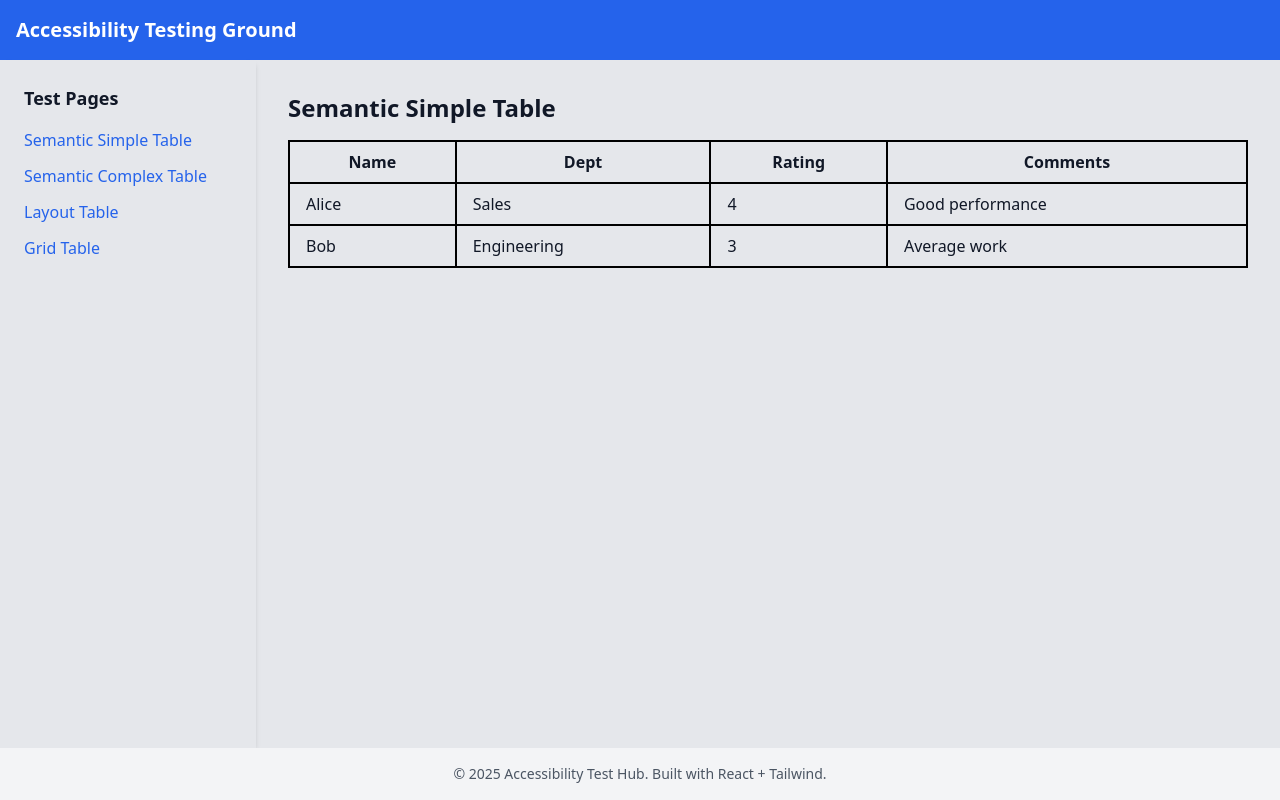
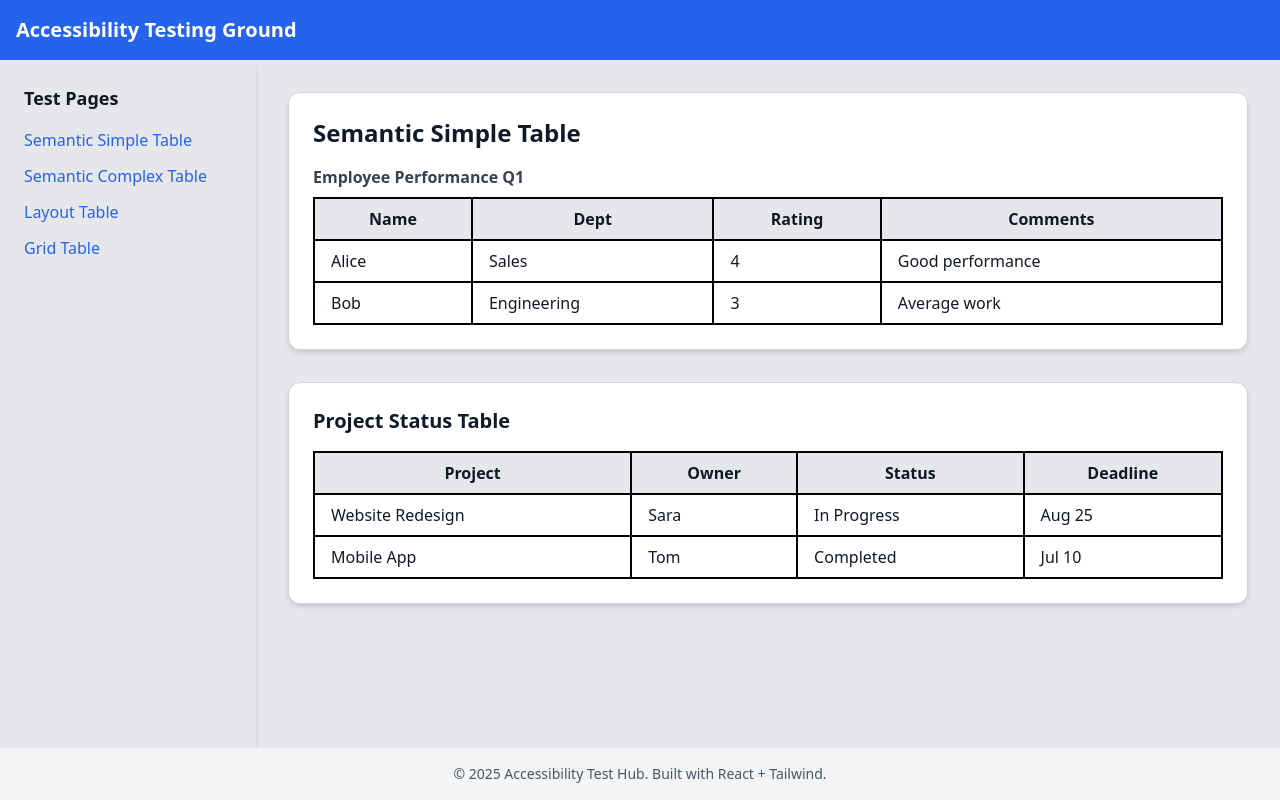
Before and after one commit to karthikveerla/a11y_webtesting, a React (Vite) app: page /#/semantic-simple in a window 1280 px wide. Built offline with nearby package versions, Linux system fonts and the light colour scheme.

Commit message:
added a table

```diff
--- a/src/pages/SemanticSimpleTable.tsx
+++ b/src/pages/SemanticSimpleTable.tsx
@@ -1,8 +1,16 @@
 const SemanticSimpleTable = () => (
-  <div>
+  <div className="space-y-8">
+    {/* Table 1: Employee Performance */}
+    <div className="bg-white rounded-xl shadow-md p-6 border border-gray-300">
       <h1 className="text-2xl font-bold mb-4">Semantic Simple Table</h1>
-    <table id="semanticTable" className="table-auto border-2 border-black w-full">
-      {/* <caption className="caption-top text-gray-700 font-semibold">Employee Performance Q1</caption> */}
+      <table
+        id="semanticTable"
+        className="table-auto border-2 border-black w-full"
+        aria-label="Employee performance table"
+      >
+        <caption className="caption-top text-left text-gray-700 font-semibold mb-2">
+          Employee Performance Q1
+        </caption>
         <thead className="bg-gray-200">
           <tr>
             <th className="border-2 border-black px-4 py-2">Name</th>
@@ -27,5 +35,43 @@ const SemanticSimpleTable = () => (
         </tbody>
       </table>
     </div>
+
+    {/* Table 2: Project Status */}
+    <div className="bg-white rounded-xl shadow-md p-6 border border-gray-300">
+      <h2 className="text-xl font-semibold mb-4">Project Status Table</h2>
+      <table
+        id="projectTable"
+        className="table-auto border-2 border-black w-full"
+        aria-label="Project status tracking table"
+      >
+        {/* <caption className="caption-top text-left text-gray-700 font-semibold mb-2">
+          Current project progress and owners
+        </caption> */}
+        <thead className="bg-gray-200">
+          <tr>
+            <th className="border-2 border-black px-4 py-2">Project</th>
+            <th className="border-2 border-black px-4 py-2">Owner</th>
+            <th className="border-2 border-black px-4 py-2">Status</th>
+            <th className="border-2 border-black px-4 py-2">Deadline</th>
+          </tr>
+        </thead>
+        <tbody>
+          <tr>
+            <td className="border-2 border-black px-4 py-2">Website Redesign</td>
+            <td className="border-2 border-black px-4 py-2">Sara</td>
+            <td className="border-2 border-black px-4 py-2">In Progress</td>
+            <td className="border-2 border-black px-4 py-2">Aug 25</td>
+          </tr>
+          <tr>
+            <td className="border-2 border-black px-4 py-2">Mobile App</td>
+            <td className="border-2 border-black px-4 py-2">Tom</td>
+            <td className="border-2 border-black px-4 py-2">Completed</td>
+            <td className="border-2 border-black px-4 py-2">Jul 10</td>
+          </tr>
+        </tbody>
+      </table>
+    </div>
+  </div>
 );
+
 export default SemanticSimpleTable;
```
Lines whose indentation alone changed are shown as unchanged.
